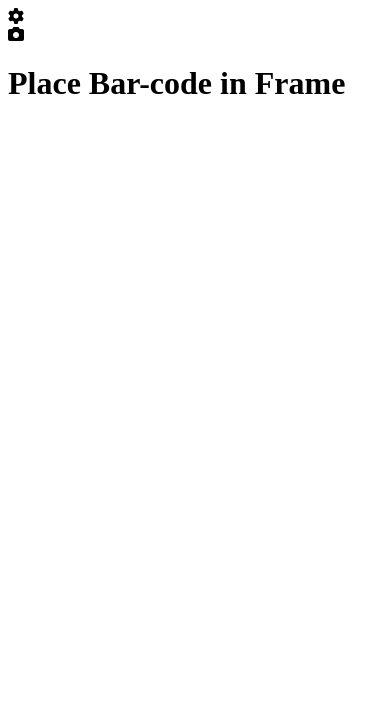
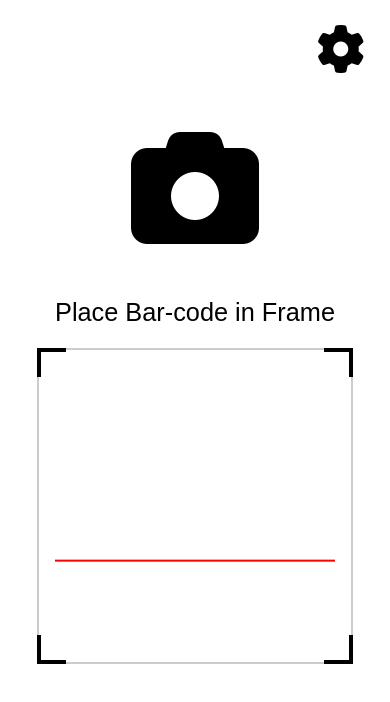
Before and after one commit to UIC-CS422-2025/GR4, a plain HTML site: page pages/scanner.html in a window 390 px wide. Drawn offline with Linux system fonts and the light colour scheme.

Commit message:
barcode scanner

```diff
--- a/css/scanner.css
+++ b/css/scanner.css
@@ -0,0 +1,110 @@
+body,
+html {
+  padding: 0;
+  margin: 0;
+  width: 100%;
+  height: 100%;
+  font-family: sans-serif;
+}
+
+.header {
+  display: flex;
+  align-items: center;
+  justify-content: flex-end;
+  padding: 3vh;
+}
+
+#settings {
+  cursor: pointer;
+}
+
+#camera {
+  padding: 3vh;
+}
+
+.content h2 {
+  font-weight: 500;
+  font-size: 3vh;
+}
+
+.content {
+  display: flex;
+  flex-direction: column;
+  align-items: center;
+}
+
+.scanner-frame {
+  position: relative;
+  width: 100%;
+  max-width: 400px;
+  margin: 20px auto;
+}
+
+#interactive {
+  position: absolute;
+}
+
+.scanner-overlay {
+  position: absolute;
+  width: 80%;
+  aspect-ratio: 1/1;
+  top: 60%;
+  left: 50%;
+  transform: translate(-50%, -50%);
+  border: 2px solid rgba(0, 0, 0, 0.2);
+  background: rgba(255, 255, 255, 0.1);
+}
+
+.corner {
+  position: absolute;
+  width: 25px;
+  height: 25px;
+  border: 4px solid black;
+}
+
+.corner.tl {
+  top: -2px;
+  left: -2px;
+  border-right: none;
+  border-bottom: none;
+}
+
+.corner.tr {
+  top: -2px;
+  right: -2px;
+  border-left: none;
+  border-bottom: none;
+}
+
+.corner.bl {
+  bottom: -2px;
+  left: -2px;
+  border-right: none;
+  border-top: none;
+}
+
+.corner.br {
+  bottom: -2px;
+  right: -2px;
+  border-left: none;
+  border-top: none;
+}
+
+.scan-line {
+  position: absolute;
+  top: 50%;
+  left: 5%;
+  width: 90%;
+  height: 2px;
+  background-color: red;
+  animation: scanMove 1.5s infinite alternate ease-in-out;
+}
+
+@keyframes scanMove {
+  from {
+    transform: translateY(-100px);
+  }
+  to {
+    transform: translateY(100px);
+  }
+}
--- a/js/scanner.js
+++ b/js/scanner.js
@@ -0,0 +1,33 @@
+const startScanner = () => {
+  Quagga.init(
+    {
+      inputStream: {
+        name: "Live",
+        type: "LiveStream",
+        constraints: {
+          width: window.innerWidth * 0.8,
+          height: window.innerWidth * 0.8,
+          facingMode: "environment", // use rear camera
+        },
+      },
+      decoder: {
+        readers: ["ean_reader"], // only EAN-13 barcodes
+      },
+    },
+    (err) => {
+      if (err) {
+        console.error("Quagga initialization failed: ", err);
+        return;
+      }
+      Quagga.start();
+    }
+  );
+
+  Quagga.onDetected((result) => {
+    const barcode = result.codeResult.code; // idk save for future reference
+    Quagga.stop();
+    window.location.href = "../pages/product.html";
+  });
+};
+
+document.addEventListener("DOMContentLoaded", startScanner);
--- a/pages/scanner.html
+++ b/pages/scanner.html
@@ -7,16 +7,30 @@
     <meta name="description" content="" />
     <meta name="viewport" content="width=device-width, initial-scale=1" />
     <link rel="stylesheet" href="../css/scanner.css" />
+    <script src="https://cdnjs.cloudflare.com/ajax/libs/quagga/0.12.1/quagga.min.js"></script>
     <link
       rel="stylesheet"
       href="https://cdnjs.cloudflare.com/ajax/libs/font-awesome/6.7.2/css/all.min.css"
     />
   </head>
   <body>
-        <div class="header"><i class="fa-solid fa-gear"></i></div>
-        <i class="fa-solid fa-camera"></i>
-        <h1>Place Bar-code in Frame</h1>
-        <div class="scanning-frame"></div>
+    <div class="header">
+      <i class="fa-solid fa-gear fa-3x" id="settings"></i>
+    </div>
+    <div class="content">
+      <i class="fa-solid fa-camera fa-8x" id="camera"></i>
+      <h2>Place Bar-code in Frame</h2>
+      <div class="scanning-frame">
+        <div class="scanner-overlay">
+          <div id="interactive" class="viewport"></div>
+          <div class="corner tl"></div>
+          <div class="corner tr"></div>
+          <div class="corner bl"></div>
+          <div class="corner br"></div>
+          <div class="scan-line"></div>
+        </div>
+      </div>
+    </div>
     <script src="../js/scanner.js" async defer></script>
   </body>
 </html>
```
Also changed, not shown: pages/product.html (added). Lines whose indentation alone changed are shown as unchanged.
